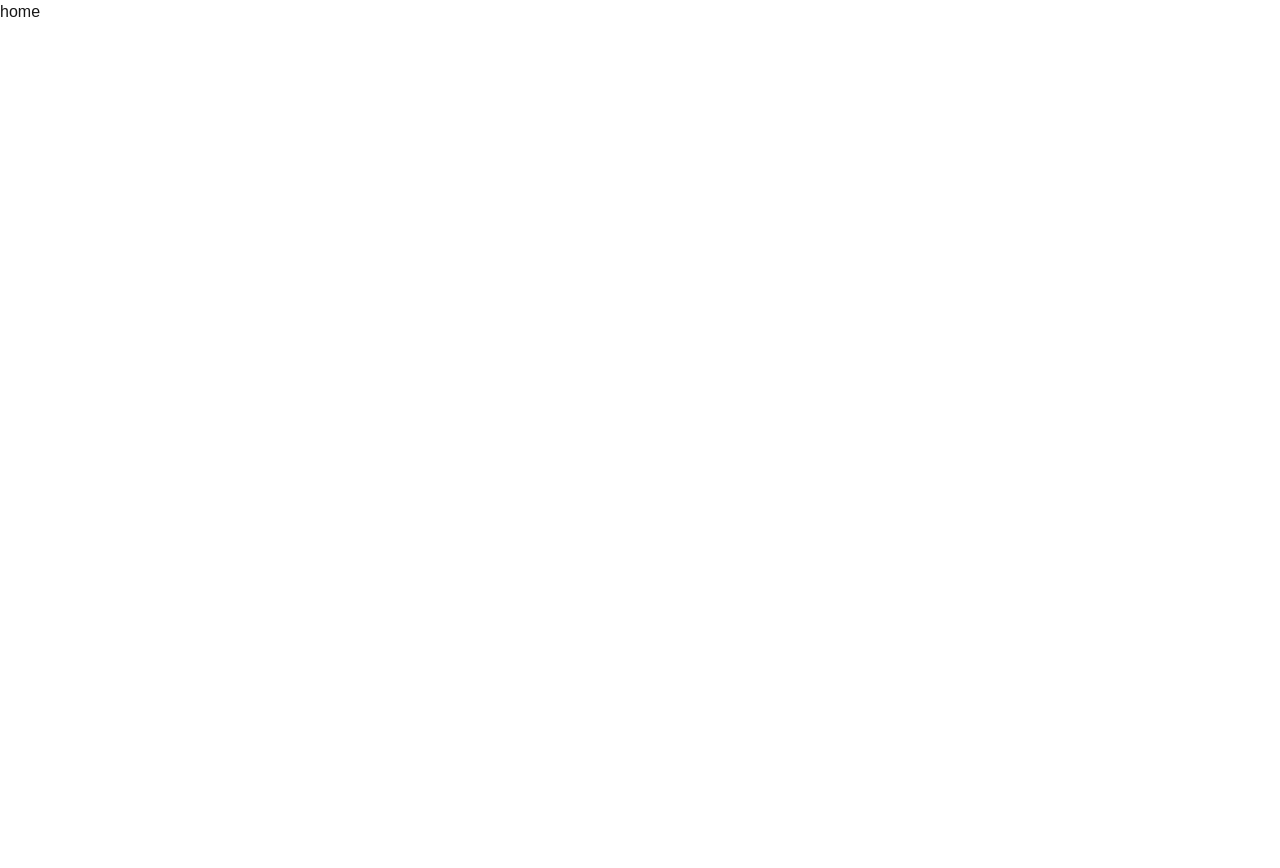
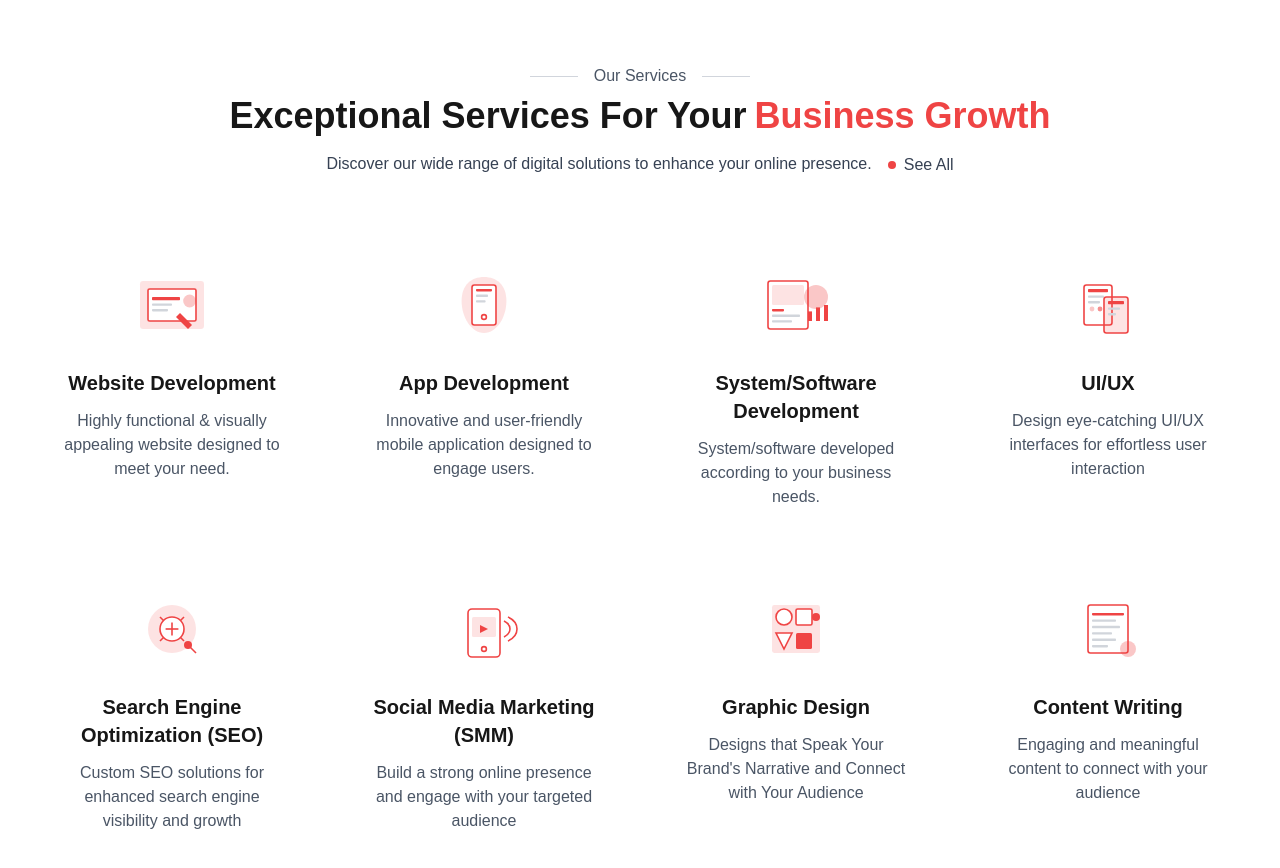
Before and after one commit to shashankneupane0427/Nepscape, a Next.js app: page /home in a window 1280 px wide. Shown: the top 868 px of the page. Before the commit the page ends 800 px from the top, so only its background shows below. Built offline with nearby package versions, Linux system fonts and the light colour scheme.

Commit message:
Add Footer and Navbar components; update home page to include ServicesSection

```diff
--- a/app/home/page.tsx
+++ b/app/home/page.tsx
@@ -1,7 +1,14 @@
 import React from "react";
+import ServicesSection from '../../components/home/ServicesSection';
 
-function home() {
-  return <div>home</div>;
+function home () {
+  return (
+    <div className="min-h-screen bg-gray-50">
+      <ServicesSection />
+
+
+    </div>
+  )
 }
 
 export default home;
--- /dev/null
+++ b/components/home/ServicesSection.tsx
@@ -0,0 +1,203 @@
+import React from 'react';
+
+// Types for our services data
+interface Service {
+  id: number;
+  title: string;
+  description: string;
+  icon: React.ReactNode;
+}
+
+const ServicesSection: React.FC = () => {
+  // Services data array
+  const services: Service[] = [
+    {
+      id: 1,
+      title: "Website Development",
+      description: "Highly functional & visually appealing website designed to meet your need.",
+      icon: <WebsiteIcon />
+    },
+    {
+      id: 2,
+      title: "App Development",
+      description: "Innovative and user-friendly mobile application designed to engage users.",
+      icon: <AppDevIcon />
+    },
+    {
+      id: 3,
+      title: "System/Software Development",
+      description: "System/software developed according to your business needs.",
+      icon: <SoftwareIcon />
+    },
+    {
+      id: 4,
+      title: "UI/UX",
+      description: "Design eye-catching UI/UX interfaces for effortless user interaction",
+      icon: <UiUxIcon />
+    },
+    {
+      id: 5,
+      title: "Search Engine Optimization (SEO)",
+      description: "Custom SEO solutions for enhanced search engine visibility and growth",
+      icon: <SeoIcon />
+    },
+    {
+      id: 6,
+      title: "Social Media Marketing (SMM)",
+      description: "Build a strong online presence and engage with your targeted audience",
+      icon: <SmmIcon />
+    },
+    {
+      id: 7,
+      title: "Graphic Design",
+      description: "Designs that Speak Your Brand's Narrative and Connect with Your Audience",
+      icon: <GraphicDesignIcon />
+    },
+    {
+      id: 8,
+      title: "Content Writing",
+      description: "Engaging and meaningful content to connect with your audience",
+      icon: <ContentWritingIcon />
+    }
+  ];
+
+  return (
+    <div className="w-full py-16 px-4 md:px-8 bg-white">
+      {/* Header Section */}
+      <div className="text-center mb-12">
+        <p className="text-gray-600 mb-2 flex items-center justify-center">
+          <span className="border-t border-gray-300 w-12 mr-4"></span>
+          Our Services
+          <span className="border-t border-gray-300 w-12 ml-4"></span>
+        </p>
+        <h2 className="text-3xl md:text-4xl font-bold mb-4">
+          Exceptional Services For Your
+          <span className="text-[#EF4444] ml-2">
+            Business Growth
+          </span>
+        </h2>
+        <p className="text-gray-700 max-w-3xl mx-auto">
+          Discover our wide range of digital solutions to enhance your online presence.
+          <span className="ml-4 inline-flex items-center">
+            <span className="h-2 w-2 rounded-full mr-2 bg-[#EF4444]"></span>
+            See All
+          </span>
+        </p>
+      </div>
+
+      {/* Services Grid */}
+      <div className="grid grid-cols-1 md:grid-cols-2 lg:grid-cols-4 gap-8 mt-16">
+        {services.map((service) => (
+          <div key={service.id} className="flex flex-col items-center text-center p-6 transition-all duration-300 hover:-translate-y-2">
+            <div className="w-20 h-20 mb-6">{service.icon}</div>
+            <h3 className="text-xl font-bold mb-3">{service.title}</h3>
+            <p className="text-gray-600">{service.description}</p>
+          </div>
+        ))}
+      </div>
+    </div>
+  );
+};
+
+// SVG Icons Components using direct red color values instead of CSS variables
+const WebsiteIcon: React.FC = () => (
+  <svg viewBox="0 0 100 100" fill="none" xmlns="http://www.w3.org/2000/svg">
+    <rect x="10" y="20" width="80" height="60" rx="4" fill="rgba(239, 68, 68, 0.15)" />
+    <rect x="20" y="30" width="60" height="40" rx="2" fill="white" stroke="#EF4444" strokeWidth="2" />
+    <rect x="25" y="40" width="35" height="4" rx="1" fill="#EF4444" />
+    <rect x="25" y="48" width="25" height="3" rx="1" fill="#D1D5DB" />
+    <rect x="25" y="55" width="20" height="3" rx="1" fill="#D1D5DB" />
+    <circle cx="72" cy="45" r="8" fill="rgba(239, 68, 68, 0.3)" />
+    <path d="M70 80 L55 65 L60 60 L75 75 Z" fill="#EF4444" />
+  </svg>
+);
+
+const AppDevIcon: React.FC = () => (
+  <svg viewBox="0 0 100 100" fill="none" xmlns="http://www.w3.org/2000/svg">
+    <path d="M50 15 C66 15 78 25 78 45 C78 65 66 85 50 85 C34 85 22 65 22 45 C22 25 34 15 50 15Z" fill="rgba(239, 68, 68, 0.15)" />
+    <rect x="35" y="25" width="30" height="50" rx="3" stroke="#EF4444" strokeWidth="2" fill="white" />
+    <rect x="40" y="30" width="20" height="3" rx="1" fill="#EF4444" />
+    <rect x="40" y="37" width="15" height="3" rx="1" fill="#D1D5DB" />
+    <rect x="40" y="44" width="12" height="3" rx="1" fill="#D1D5DB" />
+    <circle cx="50" cy="65" r="3" stroke="#EF4444" strokeWidth="2" fill="white" />
+  </svg>
+);
+
+const SoftwareIcon: React.FC = () => (
+  <svg viewBox="0 0 100 100" fill="none" xmlns="http://www.w3.org/2000/svg">
+    <rect x="15" y="20" width="50" height="60" rx="3" fill="white" stroke="#EF4444" strokeWidth="2" />
+    <rect x="20" y="25" width="40" height="25" rx="2" fill="rgba(239, 68, 68, 0.15)" />
+    <rect x="20" y="55" width="15" height="3" rx="1" fill="#EF4444" />
+    <rect x="20" y="62" width="35" height="3" rx="1" fill="#D1D5DB" />
+    <rect x="20" y="69" width="25" height="3" rx="1" fill="#D1D5DB" />
+    <circle cx="75" cy="40" r="15" fill="rgba(239, 68, 68, 0.3)" />
+    <rect x="65" y="58" width="5" height="12" fill="#EF4444" />
+    <rect x="75" y="53" width="5" height="17" fill="#EF4444" />
+    <rect x="85" y="50" width="5" height="20" fill="#EF4444" />
+  </svg>
+);
+
+const UiUxIcon: React.FC = () => (
+  <svg viewBox="0 0 100 100" fill="none" xmlns="http://www.w3.org/2000/svg">
+    <rect x="20" y="25" width="35" height="50" rx="3" fill="white" stroke="#EF4444" strokeWidth="2" />
+    <rect x="25" y="30" width="25" height="4" rx="1" fill="#EF4444" />
+    <rect x="25" y="38" width="20" height="3" rx="1" fill="#D1D5DB" />
+    <rect x="25" y="45" width="15" height="3" rx="1" fill="#D1D5DB" />
+    <circle cx="30" cy="55" r="3" fill="rgba(239, 68, 68, 0.3)" />
+    <circle cx="40" cy="55" r="3" fill="rgba(239, 68, 68, 0.6)" />
+    <rect x="45" y="40" width="30" height="45" rx="3" fill="rgba(239, 68, 68, 0.15)" stroke="#EF4444" strokeWidth="2" />
+    <rect x="50" y="45" width="20" height="4" rx="1" fill="#EF4444" />
+    <rect x="50" y="53" width="15" height="3" rx="1" fill="#D1D5DB" />
+    <rect x="50" y="60" width="10" height="3" rx="1" fill="#D1D5DB" />
+  </svg>
+);
+
+const SeoIcon: React.FC = () => (
+  <svg viewBox="0 0 100 100" fill="none" xmlns="http://www.w3.org/2000/svg">
+    <circle cx="50" cy="50" r="30" fill="rgba(239, 68, 68, 0.15)" />
+    <path d="M35 35 L65 65" stroke="#EF4444" strokeWidth="2" />
+    <path d="M35 65 L65 35" stroke="#EF4444" strokeWidth="2" />
+    <circle cx="50" cy="50" r="15" fill="white" stroke="#EF4444" strokeWidth="2" />
+    <path d="M50 42 L50 58" stroke="#EF4444" strokeWidth="2" />
+    <path d="M42 50 L58 50" stroke="#EF4444" strokeWidth="2" />
+    <circle cx="70" cy="70" r="5" fill="#EF4444" />
+    <path d="M70 70 L80 80" stroke="#EF4444" strokeWidth="2" />
+  </svg>
+);
+
+const SmmIcon: React.FC = () => (
+  <svg viewBox="0 0 100 100" fill="none" xmlns="http://www.w3.org/2000/svg">
+    <rect x="30" y="25" width="40" height="60" rx="5" stroke="#EF4444" strokeWidth="2" fill="white" />
+    <rect x="35" y="35" width="30" height="25" rx="2" fill="rgba(239, 68, 68, 0.15)" />
+    <path d="M45 45 L55 50 L45 55 Z" fill="#EF4444" />
+    <circle cx="50" cy="75" r="3" stroke="#EF4444" strokeWidth="2" fill="white" />
+    <path d="M75 40 C85 45 85 55 75 60" stroke="#EF4444" strokeWidth="2" />
+    <path d="M80 35 C95 42 95 58 80 65" stroke="#EF4444" strokeWidth="2" />
+  </svg>
+);
+
+const GraphicDesignIcon: React.FC = () => (
+  <svg viewBox="0 0 100 100" fill="none" xmlns="http://www.w3.org/2000/svg">
+    <rect x="20" y="20" width="60" height="60" rx="3" fill="rgba(239, 68, 68, 0.15)" />
+    <circle cx="35" cy="35" r="10" fill="white" stroke="#EF4444" strokeWidth="2" />
+    <rect x="50" y="25" width="20" height="20" rx="2" fill="white" stroke="#EF4444" strokeWidth="2" />
+    <path d="M25 55 L45 55 L35 75 Z" fill="white" stroke="#EF4444" strokeWidth="2" />
+    <rect x="50" y="55" width="20" height="20" rx="2" fill="#EF4444" />
+    <circle cx="75" cy="35" r="5" fill="#EF4444" />
+  </svg>
+);
+
+const ContentWritingIcon: React.FC = () => (
+  <svg viewBox="0 0 100 100" fill="none" xmlns="http://www.w3.org/2000/svg">
+    <rect x="25" y="20" width="50" height="60" rx="3" fill="white" stroke="#EF4444" strokeWidth="2" />
+    <rect x="30" y="30" width="40" height="3" rx="1" fill="#EF4444" />
+    <rect x="30" y="38" width="30" height="3" rx="1" fill="#D1D5DB" />
+    <rect x="30" y="46" width="35" height="3" rx="1" fill="#D1D5DB" />
+    <rect x="30" y="54" width="25" height="3" rx="1" fill="#D1D5DB" />
+    <rect x="30" y="62" width="30" height="3" rx="1" fill="#D1D5DB" />
+    <rect x="30" y="70" width="20" height="3" rx="1" fill="#D1D5DB" />
+    <circle cx="75" cy="75" r="10" fill="rgba(239, 68, 68, 0.3)" />
+  </svg>
+);
+
+export default ServicesSection;
```
Also changed, not shown: package.json (+7 -6 lines), components/Footer.tsx (added), components/Navbar.tsx (added), 1 other file (tests, documents, lock files or other folders).
